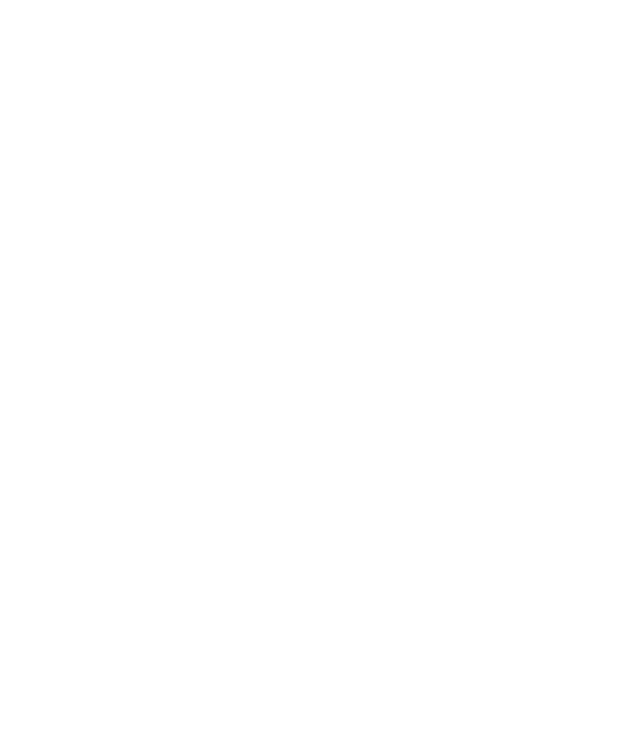
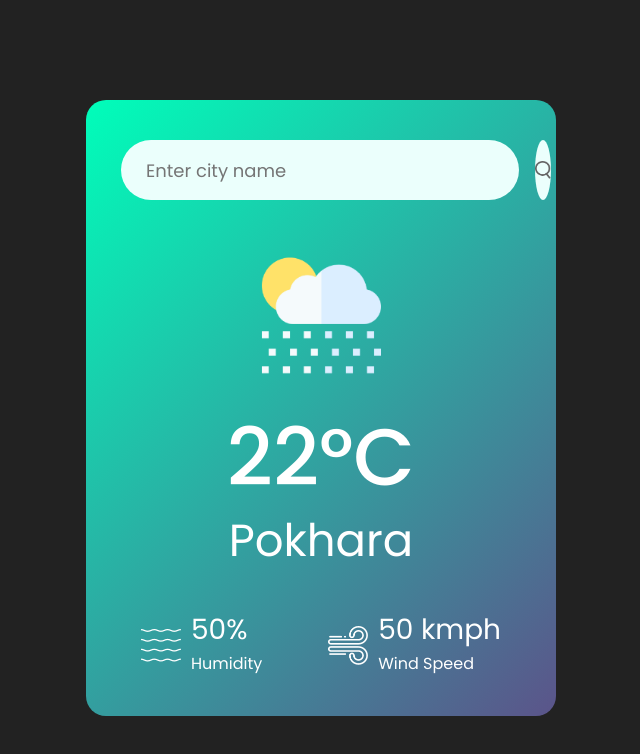
Before and after one commit to Beasty002/Weather-app, a plain HTML site: page index.html in a window 1280 px wide. Shown: the whole page, without its empty margins (319-959 px from the left). Drawn offline with Linux system fonts and the light colour scheme.

Commit message:
html and css done

```diff
--- a/index.html
+++ b/index.html
@@ -9,6 +9,36 @@
 </head>
 
 <body>
+    <div class="card">
+        <section class="search">
+            <input type="text" spellcheck="false" placeholder="Enter city name">
+            <button><img src="./images/search.png" alt=""></button>
+        </section>
+        <section class="weather">
+            <img src="./images/rain.png" alt="" class="weather-icon">
+            <h1 class="temp">22°C</h1>
+            <h2 class="city">Pokhara</h2>
+            <div class="details">
+                <div class="col">
+                    <img src="./images/humidity.png" alt="">
+                    <div>
+                        <p class="humidity">50%</p>
+                        <p>Humidity</p>
+
+                    </div>
+                </div>
+                <div class="col">
+                    <img src="./images/wind.png" alt="">
+                    <div>
+                        <p class="wind">50 kmph</p>
+                        <p>Wind Speed</p>
+
+                    </div>
+                </div>
+            </div>
+
+        </section>
+    </div>
 
     <script src="./app.js"></script>
 
--- a/style.css
+++ b/style.css
@@ -0,0 +1,103 @@
+@import url('https://fonts.googleapis.com/css2?family=Poppins:ital,wght@0,100;0,200;0,300;0,400;0,500;0,600;0,700;0,800;0,900;1,100;1,200;1,300;1,400;1,500;1,600;1,700;1,800;1,900&display=swap');
+
+* {
+    box-sizing: border-box;
+    padding: 0;
+    margin: 0;
+    font-family: 'poppins';
+}
+
+body {
+    background-color: #222;
+}
+
+.card {
+    width: 90%;
+    max-width: 470px;
+    background: linear-gradient(135deg, #00feba, #5b548a);
+    color: #fff;
+    margin: 100px auto;
+    border-radius: 20px;
+    padding: 40px 35px;
+    text-align: center;
+}
+
+.search {
+    width: 100%;
+    display: flex;
+    align-items: center;
+    justify-content: space-between;
+
+    input {
+        border: 0;
+        outline: 0;
+        color: #555;
+        background: #ebfffc;
+        padding: 10px 25px;
+        height: 60px;
+        border-radius: 30px;
+        flex: 1;
+        margin-right: 16px;
+        font-size: 18px;
+    }
+
+    button {
+        border: 0;
+        outline: 0;
+        background: #ebfffc;
+        border-radius: 50%;
+        width: 60px;
+        height: 60px;
+        cursor: pointer;
+        display: flex;
+        justify-content: center;
+        align-items: center;
+
+        img {
+            width: 16px;
+        }
+    }
+}
+
+.weather-icon {
+    width: 170px;
+    margin-top: 30px;
+}
+
+.weather {
+    h1 {
+        font-size: 80px;
+        font-weight: 500;
+        line-height: 100px;
+    }
+
+    h2 {
+        font-size: 45px;
+        font-weight: 400;
+    }
+}
+
+.details {
+    display: flex;
+    justify-content: space-between;
+    align-items: center;
+    padding: 0 20px;
+    margin-top: 40px;
+
+    .col {
+        display: flex;
+        align-items: center;
+        text-align: left;
+        gap: 10px;
+
+        img {
+            width: 40px;
+        }
+    }
+}
+
+.humidity,
+.wind {
+    font-size: 28px;
+    margin-top: -6px;
+}
```
